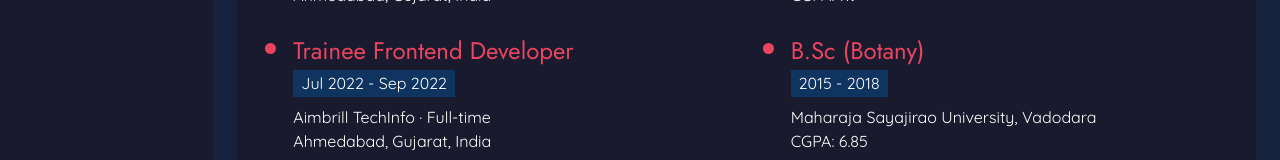
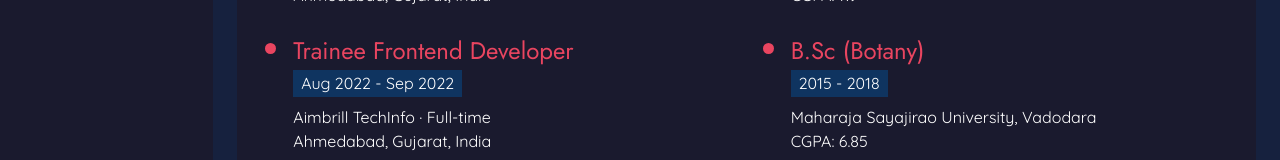
Before and after one commit to NilimaDambre/Personal-portfolio, a React (Create React App) app: page /resume in a window 1280 px wide. Shown: the part 433-593 px from the top of the page. Built offline with nearby package versions, Linux system fonts and the light colour scheme.

Commit message:
Update Resume.js

```diff
--- a/src/components/Resume.js
+++ b/src/components/Resume.js
@@ -16,7 +16,7 @@ function Resume() {
               <h4 className="ff-jose fw-bold ls-2">
                 <a
                   href="../file/NilimaJavadeResume.pdf"
-                  download="NilimaJavadeResume.pdf"
+                  download="Nilima Javade (Front End Developer).pdf"
                   style={{ textDecoration: "none", color: "#ffffff" }}
                 >
                   Resume
@@ -48,7 +48,7 @@ function Resume() {
                   <h4 className="ff-jose my-1 text-red">
                     Trainee Frontend Developer
                   </h4>
-                  <h6 className="blue-label px-2 py-1">Jul 2022 - Sep 2022</h6>
+                  <h6 className="blue-label px-2 py-1">Aug 2022 - Sep 2022</h6>
                   <p className="m-0">Aimbrill TechInfo · Full-time</p>
                   <p>Ahmedabad, Gujarat, India</p>
                 </li>
```
